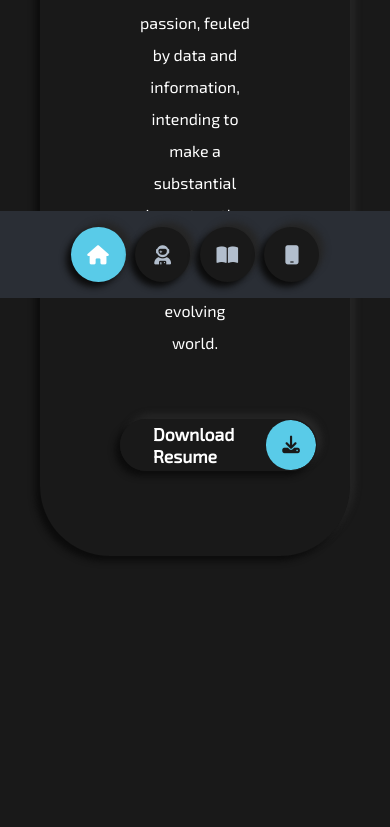
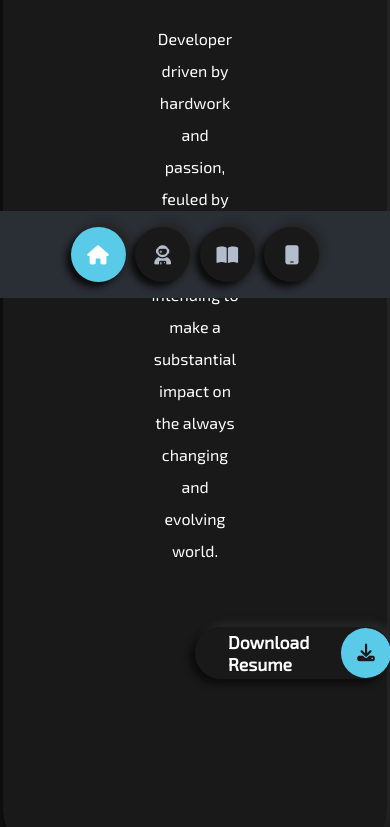
Before and after one commit to tflannagan/Portfolio, a plain HTML site: page index.html in a window 390 px wide. Shown: the part 546-1373 px from the top of the page. Before the commit the page ends 1276 px from the top, so only its background shows below. Drawn offline with Linux system fonts and the light colour scheme.

Commit message:
responsiveness fixes

```diff
--- a/styles/_media.scss
+++ b/styles/_media.scss
@@ -244,7 +244,7 @@
 .container{
     display: flex;
     flex-direction: column;
-        padding: 5rem 4rem;
+        padding: 2rem 7rem;
         align-content: center;
 
     }
--- a/styles/styles.scss
+++ b/styles/styles.scss
@@ -330,15 +330,15 @@ section {
   .right-header {
     padding: 0;
       display: flex;
-      width: 110vh;
-      height: 60vh;
+      width: 100vw;
+      height: 75vh;
       flex-direction: column;
       align-content: center;
       justify-content: center;
       // right: 520px;
       // left: 400px;
-      padding: 5rem;
-      margin: 7vh;
+      padding: 12rem;
+
       -webkit-border-radius: 50px;
       border-radius: 70px;
       // background: linear-gradient(45deg, #1b1b1b, #171717);
@@ -950,7 +950,7 @@ section {
   text-align: center;
   h2 {
       position: relative;
-      text-transform: uppercas e;
+      text-transform: uppercase;
       font-size: 4rem;
       font-weight: 700;
       span { color: var(--color-secondary); }
```
Also changed, not shown: css/styles.css, 1 other file.
